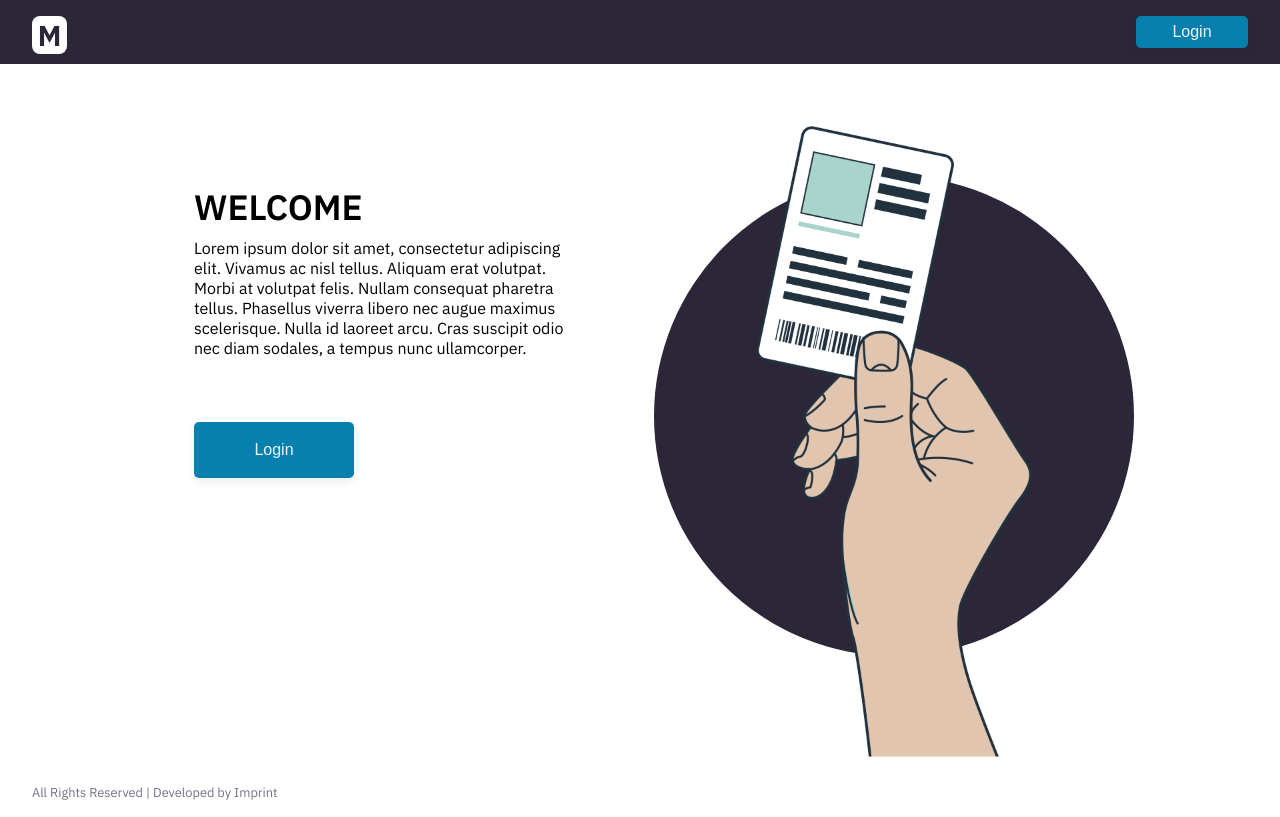
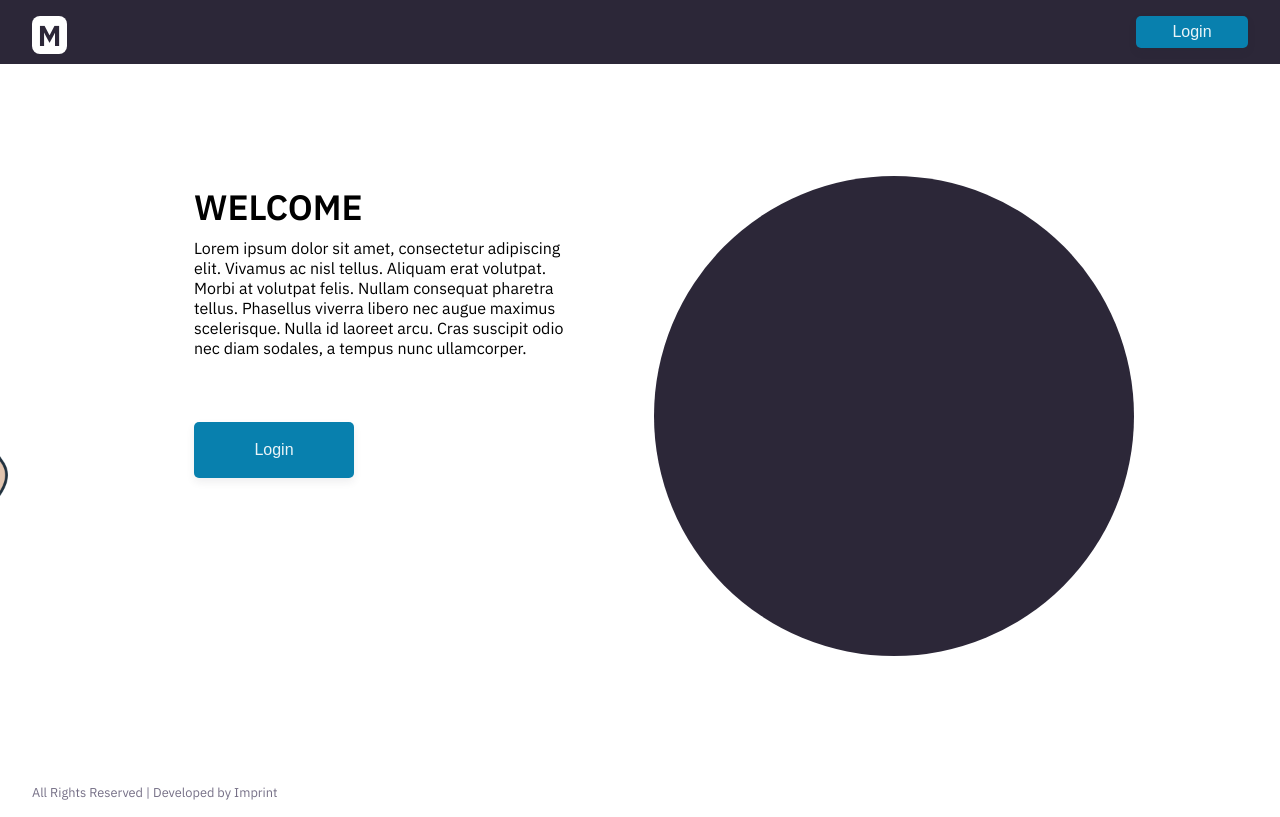
Before and after one commit to yabets/mms-ui, a React (Create React App) app: page / in a window 1280 px wide. Built offline with nearby package versions, Linux system fonts and the light colour scheme.

Commit message:
animate hand on info and login screen

```diff
--- a/public/index.html
+++ b/public/index.html
@@ -5,10 +5,7 @@
     <link rel="icon" href="%PUBLIC_URL%/favicon.ico" />
     <meta name="viewport" content="width=device-width, initial-scale=1" />
     <meta name="theme-color" content="#000000" />
-    <meta
-      name="description"
-      content="Web site created using create-react-app"
-    />
+    <meta name="description" content="Members management system" />
     <link rel="apple-touch-icon" href="%PUBLIC_URL%/logo192.png" />
     <link rel="preconnect" href="https://fonts.gstatic.com" />
     <link rel="preconnect" href="https://fonts.gstatic.com" />
--- a/src/App.js
+++ b/src/App.js
@@ -1,13 +1,15 @@
 import { BrowserRouter as Router, Route, Switch } from "react-router-dom";
+import Info from "./pages/Info";
+import Login from "./pages/Login";
 import Home from "./pages/Home";
-import Login from "./pages/Login";
 
 function App() {
   return (
     <Router>
       <Switch>
-        <Route exact path="/" name="Home" component={Home} />
+        <Route exact path="/" name="Info" component={Info} />
         <Route path="/login" name="Login" component={Login} />
+        <Route path="/home" name="Home" component={Home} />
       </Switch>
     </Router>
   );
--- a/src/components/Button.js
+++ b/src/components/Button.js
@@ -1,8 +1,9 @@
 import styled from "styled-components";
 
 const Button = styled.button`
-  color: var(--broken-white);
-  background: var(--light-blue);
+  color: ${(props) =>
+    props.primary ? "var(--white-blue)" : "var(--broken-white)"};
+  background: ${(props) => (props.primary ? "white" : "var(--light-blue)")};
   width: 100%;
   height: 100%;
   font-size: 1rem;
--- a/src/pages/Home/index.js
+++ b/src/pages/Home/index.js
@@ -1,35 +1,24 @@
+import { Link } from "react-router-dom";
 import Button from "../../components/Button";
+import Footer from "../../contianers/Footer";
 import Toolbar from "../../contianers/Toolbar";
-import Footer from "../../contianers/Footer";
-import Hand from "../../assets/hand.png";
+import Input from "../../components/Input";
 import "./index.css";
-import { Link } from "react-router-dom";
 
 const Home = () => (
   <div className="Home__page">
     <Toolbar />
     <div className="Home__columns">
-      <section className="Home__main">
-        <h1 className="Home__title">Welcome</h1>
-        <article>
-          Lorem ipsum dolor sit amet, consectetur adipiscing elit. Vivamus ac
-          nisl tellus. Aliquam erat volutpat. Morbi at volutpat felis. Nullam
-          consequat pharetra tellus. Phasellus viverra libero nec augue maximus
-          scelerisque. Nulla id laoreet arcu. Cras suscipit odio nec diam
-          sodales, a tempus nunc ullamcorper.
-        </article>
-        <div className="Home__login">
-          <Link to="/login">
-            <Button>Login</Button>
-          </Link>
+      <section className="Home__events">
+        <h1 className="Home__title">Our Events</h1>
+        <div className="Home__search">
+          <Input placeholder="Search Here" />
+          <label htmlFor="sort">Sort by</label>
+          <select htmlName="sort">
+            <option>Date</option>
+          </select>
         </div>
-      </section>
-      <section className="Home__hand">
-        <img
-          className="Home__hand--img"
-          src={Hand}
-          alt="hand holding membership card"
-        />
+        <article className="Home__events--container"></article>
       </section>
     </div>
     <Footer />
--- /dev/null
+++ b/src/pages/Info/index.css
@@ -0,0 +1,72 @@
+.Info__page {
+  display: flex;
+  flex-direction: column;
+  min-height: 100vh;
+  justify-content: space-between;
+}
+
+.Info__main {
+  width: 100%;
+  padding: 4rem 3rem 4rem 2rem;
+  flex: 1 0 auto;
+}
+
+.Info__title {
+  text-transform: uppercase;
+  font-size: 2.2rem;
+  font-weight: 600;
+  padding: 0.5rem 0;
+}
+
+.Info__login {
+  margin-top: 4rem;
+  height: 3.5rem;
+  width: 10rem;
+}
+
+.Info__hand {
+  display: none;
+}
+
+@media (min-width: 860px) {
+  .Info__columns {
+    display: flex;
+    flex-direction: row;
+    justify-content: space-around;
+    padding: 3rem;
+    padding-right: 0;
+    max-width: 1200px;
+    margin: 0 auto;
+  }
+  .Info__main {
+    width: 30%;
+    max-width: 460px;
+  }
+
+  .Info__hand {
+    display: block;
+    background: var(--dark-voilet);
+    margin: 4rem 2rem;
+    width: 480px;
+    height: 480px;
+    border-radius: 50%;
+    text-align: center;
+  }
+
+  .Info__hand--img {
+    margin-top: -50px;
+    animation: moveRight;
+    animation-duration: 500ms;
+    animation-timing-function: ease-in;
+  }
+}
+
+@keyframes moveRight {
+  0% {
+    transform: translateX(-80vw);
+  }
+
+  100% {
+    transform: translateX(0px);
+  }
+}
--- /dev/null
+++ b/src/pages/Info/index.js
@@ -0,0 +1,39 @@
+import Button from "../../components/Button";
+import Toolbar from "../../contianers/Toolbar";
+import Footer from "../../contianers/Footer";
+import Hand from "../../assets/hand.png";
+import "./index.css";
+import { Link } from "react-router-dom";
+
+const Info = () => (
+  <div className="Info__page">
+    <Toolbar />
+    <div className="Info__columns">
+      <section className="Info__main">
+        <h1 className="Info__title">Welcome</h1>
+        <article>
+          Lorem ipsum dolor sit amet, consectetur adipiscing elit. Vivamus ac
+          nisl tellus. Aliquam erat volutpat. Morbi at volutpat felis. Nullam
+          consequat pharetra tellus. Phasellus viverra libero nec augue maximus
+          scelerisque. Nulla id laoreet arcu. Cras suscipit odio nec diam
+          sodales, a tempus nunc ullamcorper.
+        </article>
+        <div className="Info__login">
+          <Link to="/login">
+            <Button>Login</Button>
+          </Link>
+        </div>
+      </section>
+      <section className="Info__hand">
+        <img
+          className="Info__hand--img"
+          src={Hand}
+          alt="hand holding membership card"
+        />
+      </section>
+    </div>
+    <Footer />
+  </div>
+);
+
+export default Info;
--- a/src/pages/Login/index.css
+++ b/src/pages/Login/index.css
@@ -76,6 +76,9 @@
   .Login__hand--img {
     align-self: flex-end;
     margin-right: 20%;
+    animation: moveLeft;
+    animation-duration: 350ms;
+    animation-timing-function: ease-in;
   }
 
   .Login__main {
@@ -95,3 +98,13 @@
     margin: auto;
   }
 }
+
+@keyframes moveLeft {
+  0% {
+    transform: translateX(50vw);
+  }
+
+  100% {
+    transform: translateX(0);
+  }
+}
```
